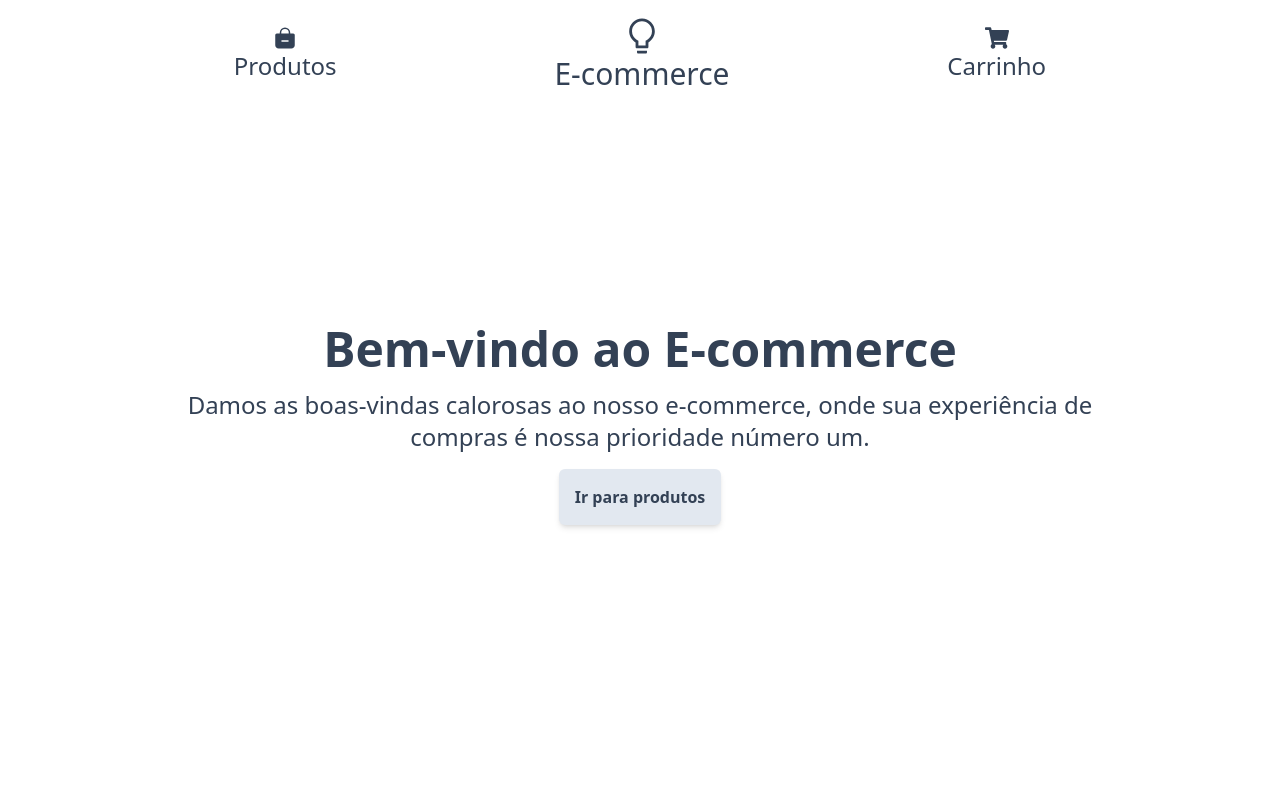
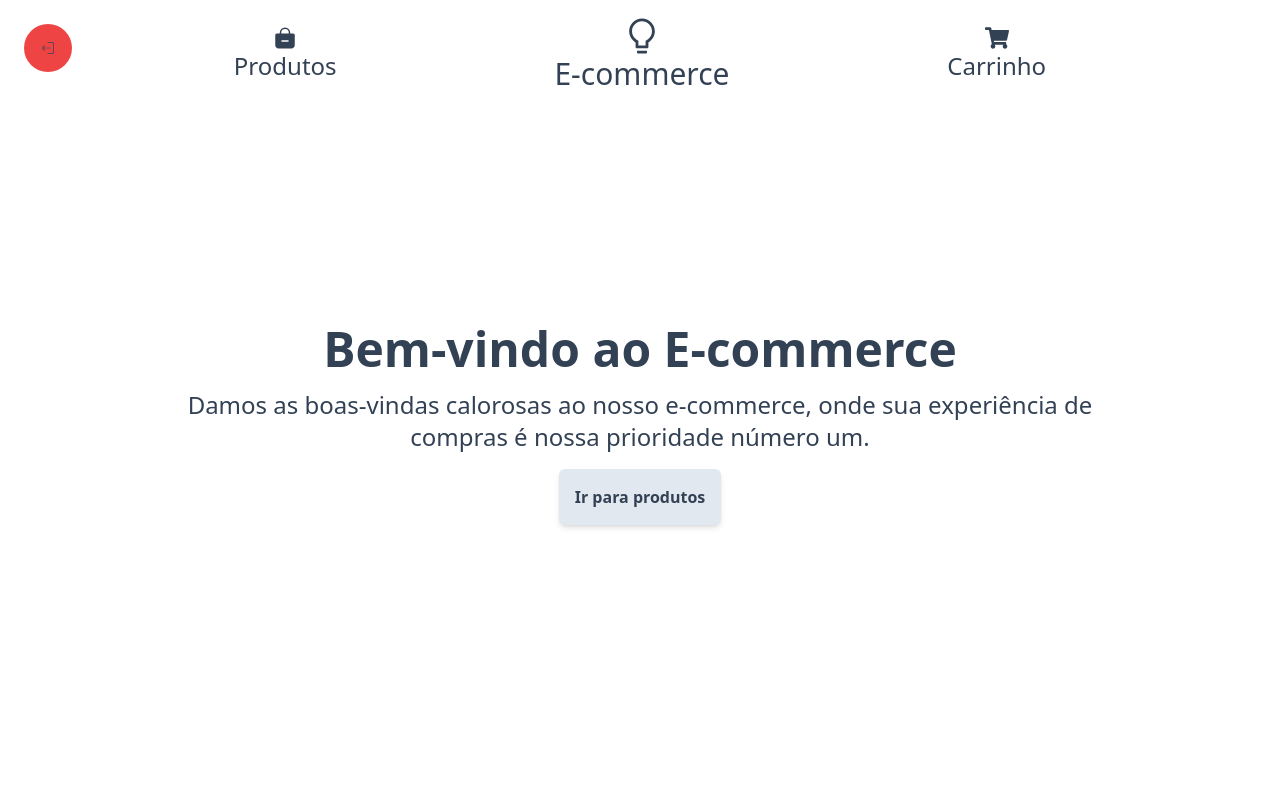
Before and after one commit to oleoz1n/e-commerce, a Next.js app: page / in a window 1280 px wide. Shown: the top 800 px of the page. Built offline with nearby package versions, Linux system fonts and the light colour scheme; sample sign-in values are in the browser's storage.

Commit message:
Add LogOut functionality and components

```diff
--- /dev/null
+++ b/src/app/(user)/logout/page.tsx
@@ -0,0 +1,12 @@
+"use client";
+import { useRouter } from "next/navigation";
+import React, { useEffect } from "react";
+
+export default function LogOut() {
+    const router = useRouter();
+    useEffect(() => {
+        localStorage.removeItem("userEcommerceId");
+        router.replace("/login");
+    }, []);
+    return <div></div>;
+}
--- a/src/components/Header.tsx
+++ b/src/components/Header.tsx
@@ -5,8 +5,11 @@ import { FaShoppingCart } from "react-icons/fa";
 import { IoBagRemove } from "react-icons/io5";
 import NavMobile from "./NavMobile";
 import Link from "next/link";
+import { CiLogout } from "react-icons/ci";
+import { useRouter } from "next/navigation";
 
 export default function Header() {
+    const router = useRouter();
     const [windowSize, setWindowSize] = useState({
         width: typeof window !== "undefined" ? window.innerWidth : 0,
         height: typeof window !== "undefined" ? window.innerHeight : 0,
@@ -26,13 +29,6 @@ export default function Header() {
         // Remove o event listener quando o componente é desmontado
         return () => window.removeEventListener("resize", handleResize);
     }, []);
-    /* <Link
-                        className="text-blue-600 transition-all duration-300 hover:text-blue-800 hover:underline"
-                        href={'/cadastro'}
-                    >
-                        Crie sua conta
-                    </Link>
-                </p>*/
     return (
         <header className="h-fit w-full ">
             {windowSize.width < 768 ? (
@@ -46,7 +42,13 @@ export default function Header() {
                     </div>
                 </div>
             ) : (
-                <nav className="flex h-fit w-full flex-row items-center justify-evenly">
+                <nav className="relative flex h-fit w-full flex-row items-center justify-evenly">
+                    <Link
+                        href="/logout"
+                        className="absolute left-2 top-2 rounded-full bg-red-500 p-4"
+                    >
+                        <CiLogout />
+                    </Link>
                     <Link
                         scroll={false}
                         href={"/produtos"}
--- a/src/components/NavMobile.tsx
+++ b/src/components/NavMobile.tsx
@@ -82,6 +82,7 @@ const items = [
     { nome: "Home", uri: "/" },
     { nome: "Produtos", uri: "/produtos" },
     { nome: "Carrinho", uri: "/carrinho" },
+    { nome: "LogOut", uri: "/logout" },
 ];
 
 export default function HeaderMobile() {
```
